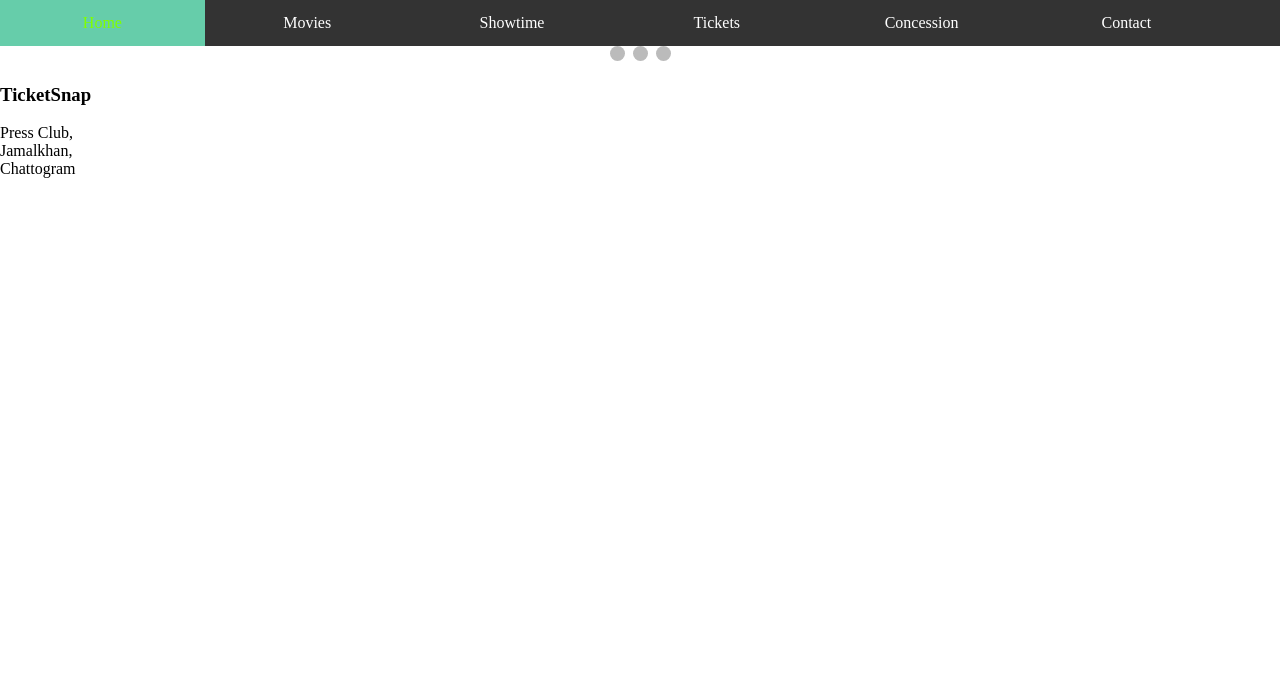
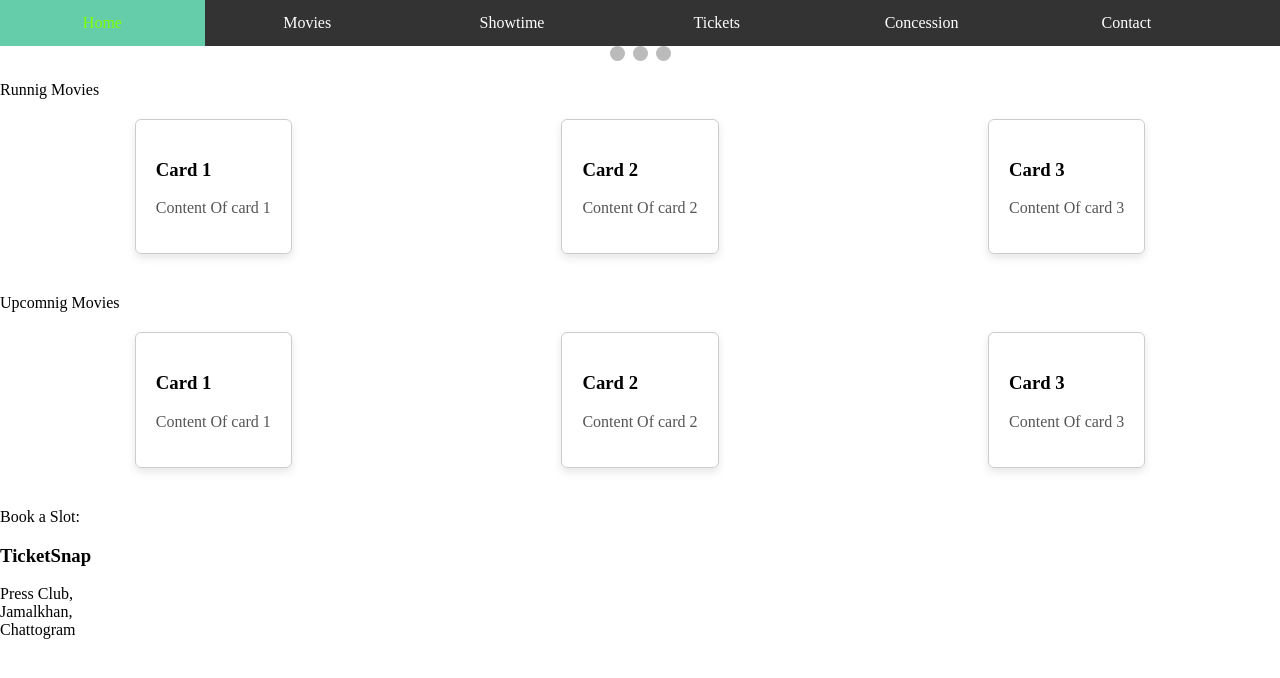
Before and after one commit to MazFahim/clientProjects, a Django app: page /home/ in a window 1280 px wide. Shown: the top 678 px of the page. Run offline with Django 5.2, Linux system fonts and the light colour scheme.

Commit message:
structure of phase 1.1 done

```diff
--- a/TicketSnap/movies/templates/home.html
+++ b/TicketSnap/movies/templates/home.html
@@ -26,6 +26,31 @@
         .fade {
             animation-name: fade;
             animation-duration: 1.5s;
+        }
+        .card-container{
+            display: flex;
+            justify-content: space-around;
+            flex-wrap: wrap;
+            margin: 20px 0;
+        }
+        .card{
+            border: 1px solid #ccc;
+            border-radius: 6px;
+            padding: 20px;
+            margin-bottom: 20px;
+            box-shadow: 0 4px 8px rgba(0, 0, 0, 0.1);
+            transition: box-shadow 0.3s ease;
+        }
+        .card:hover {
+            box-shadow: 0 8px 16px rgba(0, 0, 0, 0.2);
+        }
+        .card h2 {
+            font-size: 20px;
+            margin-bottom: 10px;
+        }
+        .card p {
+            font-size: 16px;
+            color: #555;
         }
         @keyframes fade {
             from {opacity: .4}
@@ -56,6 +81,43 @@
             <span class="dot"></span>
         </div>
     </div>
+
+    <p>Runnig Movies</p>
+
+    <div class="card-container">
+        <div class="card">
+            <h3>Card 1</h3>
+            <p>Content Of card 1</p>
+        </div>
+        <div class="card">
+            <h3>Card 2</h3>
+            <p>Content Of card 2</p>
+        </div>
+        <div class="card">
+            <h3>Card 3</h3>
+            <p>Content Of card 3</p>
+        </div>
+    </div>
+
+    <p>Upcomnig Movies</p>
+
+    <div class="card-container">
+        <div class="card">
+            <h3>Card 1</h3>
+            <p>Content Of card 1</p>
+        </div>
+        <div class="card">
+            <h3>Card 2</h3>
+            <p>Content Of card 2</p>
+        </div>
+        <div class="card">
+            <h3>Card 3</h3>
+            <p>Content Of card 3</p>
+        </div>
+    </div>
+
+    <p>Book a Slot: </p>
+
     {% include 'footer.html' %}
     <script>
         let slideIndex = 0;
--- a/TicketSnap/movies/urls.py
+++ b/TicketSnap/movies/urls.py
@@ -4,5 +4,7 @@ from . import views
 urlpatterns = [
     path('movies/', views.movies, name='movies'),
     path('home/', views.home, name='home'),
+    path('showtime/', views.showtime, name='showtime'),
+    path('tickets/', views.tickets, name='tickets'),
     path('contact/', views.contact, name='contact')
 ]
--- a/TicketSnap/movies/views.py
+++ b/TicketSnap/movies/views.py
@@ -10,6 +10,14 @@ def home(request):
     template = loader.get_template('home.html')
     return HttpResponse(template.render())
 
+def showtime(request):
+    template = loader.get_template('showtime.html')
+    return HttpResponse(template.render())
+
+def tickets(request):
+    template = loader.get_template('tickets.html')
+    return HttpResponse(template.render())
+
 def contact(request):
     template = loader.get_template('contact.html')
     return HttpResponse(template.render())
```
Also changed, not shown: TicketSnap/movies/templates/showtime.html (added, +69 -0 lines), TicketSnap/movies/templates/tickets.html (added, +21 -0 lines).
